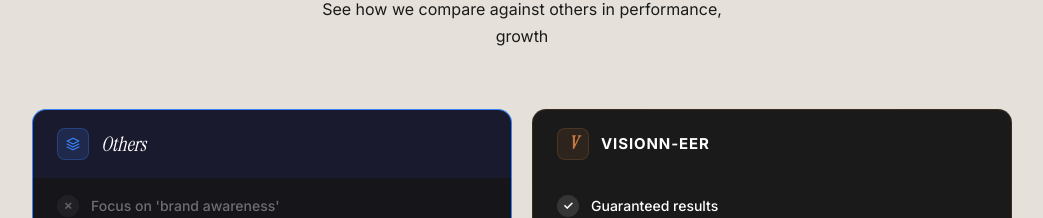
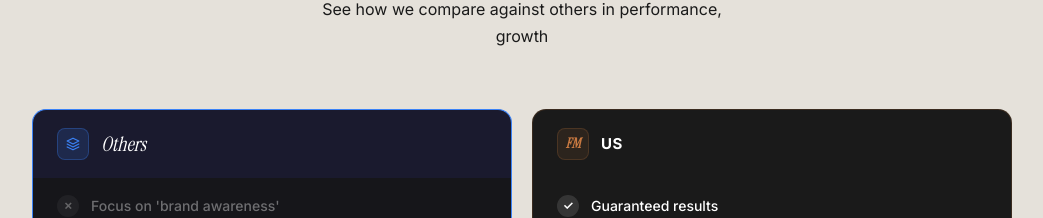
Before and after one commit to ash5442/FM, a Next.js app: page / in a window 1280 px wide. Shown: the part 3714-3932 px from the top of the page, without its empty margins (118-1161 px from the left). Built offline with nearby package versions, Linux system fonts and the light colour scheme.

Commit message:
fix comparison FM logo

```diff
--- a/src/components/sections/Comparison.tsx
+++ b/src/components/sections/Comparison.tsx
@@ -63,10 +63,10 @@
           {/* RIGHT — Us (floats to top on mobile via .comparison-us CSS class) */}
           <motion.div className="comparison-us" initial={{ opacity: 0, x: 24 }} whileInView={{ opacity: 1, x: 0 }} viewport={{ once: true }} transition={{ duration: 0.5 }}>
             <div style={{ background: "#1A1A1A", borderRadius: "14px 14px 0 0", padding: "18px 24px", border: "1px solid rgba(122,79,45,0.35)", borderBottom: "none", display: "flex", alignItems: "center", gap: 12 }}>
-              <div style={{ width: 32, height: 32, borderRadius: 8, background: "rgba(122,79,45,0.2)", border: "1px solid rgba(122,79,45,0.4)", display: "flex", alignItems: "center", justifyContent: "center", fontFamily: "var(--font-instrument-serif)", fontStyle: "italic", fontSize: 18, fontWeight: 800, color: "#C87941" }}>
-                V
+              <div style={{ width: 32, height: 32, borderRadius: 8, background: "rgba(122,79,45,0.2)", border: "1px solid rgba(122,79,45,0.4)", display: "flex", alignItems: "center", justifyContent: "center", fontFamily: "var(--font-instrument-serif)", fontStyle: "italic", fontSize: 14, fontWeight: 800, color: "#C87941" }}>
+                FM
               </div>
-              <span style={{ fontSize: 15, fontWeight: 700, color: "#fff", letterSpacing: "0.06em", textTransform: "uppercase" }}>Visionn-eer</span>
+              <span style={{ fontSize: 15, fontWeight: 700, color: "#fff", letterSpacing: "0.04em", textTransform: "uppercase" }}>{c.oursLabel}</span>
             </div>
             <div style={{ background: "#1A1A1A", border: "1px solid rgba(122,79,45,0.35)", borderTop: "none", borderRadius: "0 0 14px 14px", padding: "4px 24px 16px" }}>
               <ul style={{ listStyle: "none" }}>{c.ours.map((item: string, i: number) => <Row key={i} text={item} check={true} />)}</ul>
```
